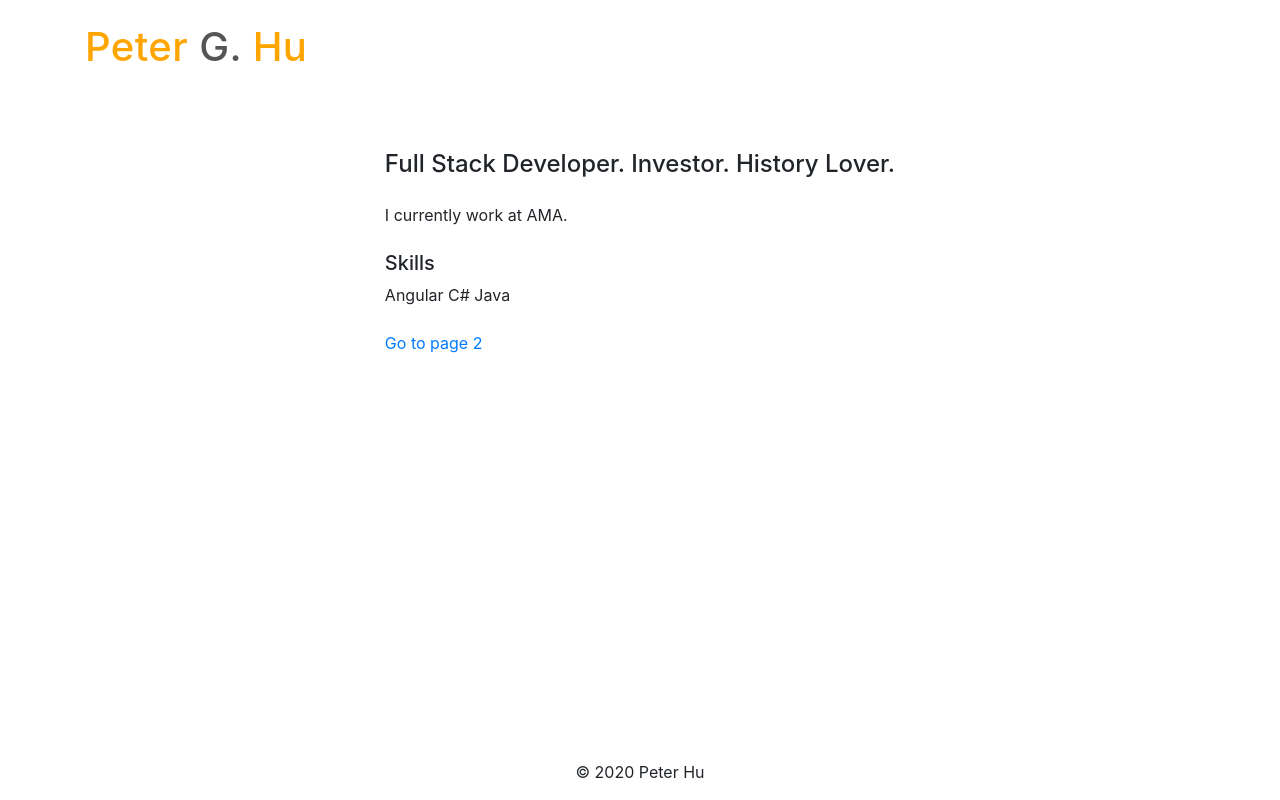
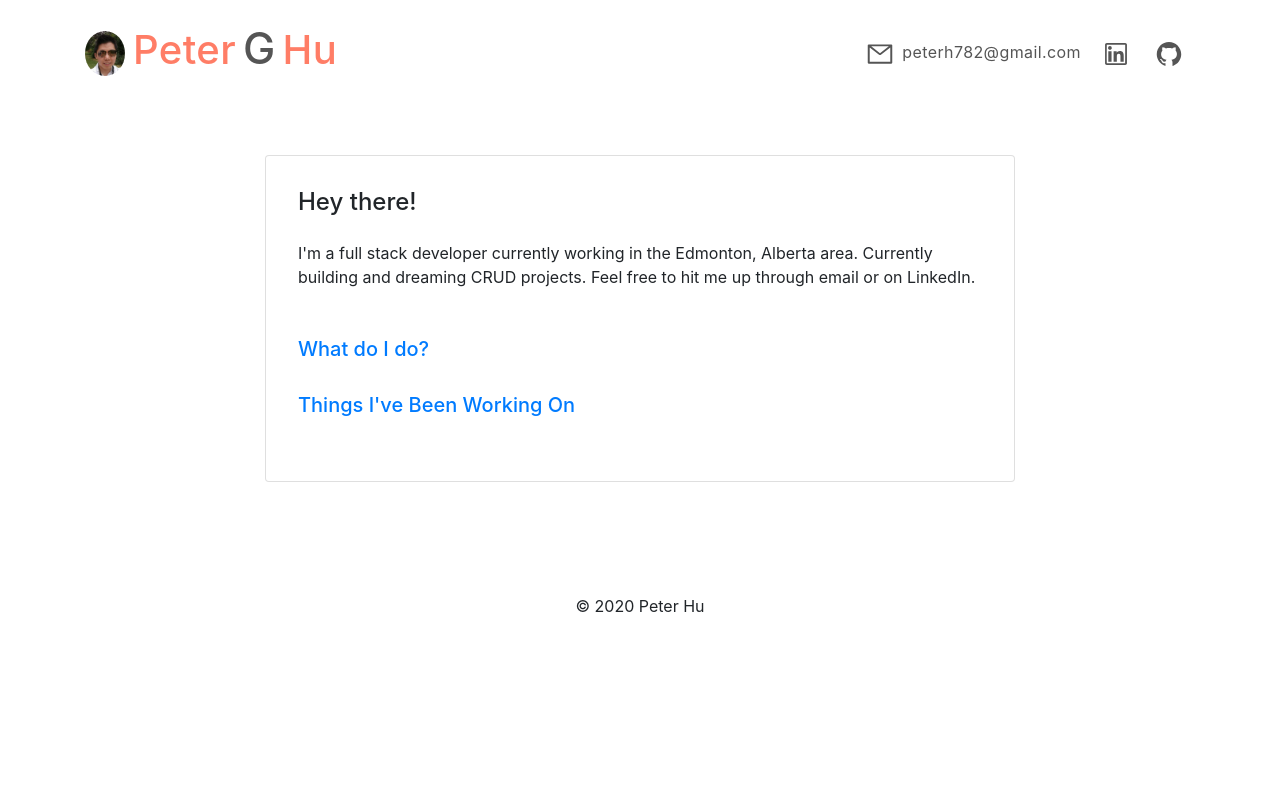
Before and after one commit to pghu782/peterhu.dev, a Gatsby site: page / in a window 1280 px wide. Built offline with nearby package versions, Linux system fonts and the light colour scheme; Gatsby itself is replaced by a stand-in of ours.

Commit message:
Get up to gradient animation

```diff
--- a/gatsby-config.js
+++ b/gatsby-config.js
@@ -1,7 +1,7 @@
 module.exports = {
   siteMetadata: {
     title: `Peter G. Hu`,
-    description: `TODO`,
+    description: `Peter's Portfolio Site V2`,
     author: `@peterh782`,
   },
   plugins: [
@@ -24,9 +24,9 @@ module.exports = {
         background_color: `#663399`,
         theme_color: `#663399`,
         display: `minimal-ui`,
-        icon: `src/images/gatsby-icon.png`, // This path is relative to the root of the site.
+        //icon: `src/images/gatsby-icon.png`, // This path is relative to the root of the site.
       },
     },
-    `gatsby-plugin-sass`
+    `gatsby-plugin-sass`,
   ],
 }
--- a/package.json
+++ b/package.json
@@ -21,7 +21,8 @@
     "react-bootstrap": "^1.0.0-beta.16",
     "react-dom": "^16.12.0",
     "react-helmet": "^5.2.1",
-    "react-icons": "^3.9.0"
+    "react-icons": "^3.9.0",
+    "react-medium-image-zoom": "^4.0.3"
   },
   "devDependencies": {
     "prettier": "^1.19.1"
--- a/src/components/header.js
+++ b/src/components/header.js
@@ -1,17 +1,58 @@
-// import { Link } from "gatsby"
+import { Link } from "gatsby"
 import PropTypes from "prop-types"
 import React from "react"
+import {
+  AiOutlineMail,
+  AiOutlineLinkedin,
+  AiOutlineGithub,
+} from "react-icons/ai"
+import headshot from "../images/headshot_small.jpg"
+import Image from "react-bootstrap/Image"
+function openLink(url) {
+  window.open(url, "_blank")
+}
 
 const Header = ({ siteTitle }) => (
   <header>
-    <div class="container">
+    <div class="container d-flex justify-content-between">
       {/* <h1>{siteTitle}</h1> */}
-      <h1>
-        <span class="header--orange">Peter</span>
-        <span class="header--black-enlarged"> G. </span>
-        <span class="header--orange">Hu</span>
-      </h1>
-      {/* put icons here */}
+      <Link to="/">
+        <h1>
+          <Image src={headshot} roundedCircle width="40px" />
+          <span class="header-left__text--orange ml-2">Peter</span>
+          <span class="header-left__text--black-enlarged"> G </span>
+          <span class="header-left__text--orange">Hu</span>
+        </h1>
+      </Link>
+      <div class="pt-2 mr-2">
+        <button
+          type="button"
+          class="btn btn-circle"
+          onClick={openLink.bind(this, "peterh782@gmail.com")}
+        >
+          <AiOutlineMail />
+        </button>
+        <a href="peterh782@gmail.com" class="header-email ml-1">
+          peterh782@gmail.com
+        </a>
+        <button
+          type="button"
+          class="btn btn-circle ml-2"
+          onClick={openLink.bind(
+            this,
+            "https://www.linkedin.com/in/peter-hu-p-eng-57450071/"
+          )}
+        >
+          <AiOutlineLinkedin />
+        </button>
+        <button
+          type="button"
+          class="btn btn-circle ml-2"
+          onClick={openLink.bind(this, "https://github.com/peterghu")}
+        >
+          <AiOutlineGithub />
+        </button>
+      </div>
     </div>
   </header>
 )
--- a/src/components/layout.scss
+++ b/src/components/layout.scss
@@ -1,3 +1,7 @@
+/* Variables */
+$orange-theme: #ff745cef;
+$grey-theme: rgb(85, 85, 85);
+
 html {
   font-family: sans-serif;
   font-size: 16px;
@@ -8,10 +12,18 @@ body {
   margin: 0;
   -webkit-font-smoothing: antialiased;
   -moz-osx-font-smoothing: grayscale;
+  background-color: rgb(248, 248, 248);
 }
 
 header {
   display: block;
+
+  a {
+    &:hover,
+    &:focus {
+      text-decoration: none;
+    }
+  }
 
   & > div {
     margin: 0 auto;
@@ -24,28 +36,94 @@ header {
   }
 }
 
-.header--orange {
-  color: orange;
+.btn-circle {
+  border-radius: 25px;
+  padding: 0;
+  width: 45px;
+  /* border: 1px solid black; */
+  height: 45px;
+  text-align: center;
+  border-color: lightgrey;
+
+  &:hover,
+  &:focus {
+    border-color: $orange-theme;
+    transition: border-color 0.5s ease-in;
+  }
+
+  &:hover svg path {
+    fill: $orange-theme;
+    transition: fill 0.5s ease-in;
+  }
+
+  svg {
+    height: 1.75rem;
+    width: 1.75rem;
+    fill: $grey-theme;
+  }
+}
+.header-left {
 }
 
-.header--black-enlarged {
-  color: rgb(85, 85, 85);
-  // font-size: 2.05rem;
+.header-left__text--orange {
+  color: $orange-theme;
+
+  // background: linear-gradient(red, blue);
+  // background-clip: text;
+  // -webkit-background-clip: text;
+  // -webkit-text-fill-color: transparent;
+  animation: 4s text-flash;
+
+  &:hover {
+    background: linear-gradient(white, grey);
+    background-clip: text;
+    -webkit-background-clip: text;
+    -webkit-text-fill-color: transparent;
+  }
+}
+
+@keyframes text-flash {
+  0%,
+  100% {
+    background-position: 0 0;
+  }
+  50% {
+    background-position: 100% 0;
+  }
+}
+
+.header-left__text--black-enlarged {
+  color: $grey-theme;
+  font-size: 2.7rem;
+  margin-left: -5px;
+  margin-right: -5px;
+}
+
+.header-email {
+  text-decoration: none;
+  color: $grey-theme;
 }
 
 footer {
   display: block;
   text-align: center;
-  bottom: 1rem;
-  position: absolute;
-  left: 50%;
-  transform: translateX(-50%);
+  margin-top: 7rem;
+  margin-bottom: 2rem;
 }
 
 .body-container {
   margin: 0 auto;
-  padding: 0 1.0875rem 1.45rem;
 }
 
 .description-container {
+  // background-color: white;
+  // border: 2px solid $grey-theme;
+  max-width: 750px;
+  padding: 2rem;
 }
+
+.project-container {
+  width: 950px;
+  padding: 2rem;
+  margin-bottom: 1rem;
+}
--- a/src/pages/404.js
+++ b/src/pages/404.js
@@ -7,7 +7,7 @@ const NotFoundPage = () => (
   <Layout>
     <SEO title="404: Not found" />
     <h1>NOT FOUND</h1>
-    <p>You just hit a route that doesn&#39;t exist... the sadness.</p>
+    <p>You just hit a route that doesn&#39;t exist.</p>
   </Layout>
 )
 
--- a/src/pages/index.js
+++ b/src/pages/index.js
@@ -1,6 +1,5 @@
 import React from "react"
 import { Link } from "gatsby"
-
 import Layout from "../components/layout"
 import SEO from "../components/seo"
 
@@ -9,15 +8,26 @@ const IndexPage = () => (
     <SEO title="Home" />
 
     <div class="d-flex justify-content-center mt-5">
-      <div class="description-container">
-        <h4 class="mb-4">Full Stack Developer. Investor. History Lover.</h4>
-        <div class="mb-4">I currently work at AMA.</div>
-
+      <div class="card description-container">
+        <h4 class="mb-4">Hey there!</h4>
+        <div class="mb-5">
+          I'm a full stack developer currently working in the Edmonton, Alberta
+          area. Currently building and dreaming CRUD projects. Feel free to hit
+          me up through email or on LinkedIn.
+        </div>
         <div class="mb-4">
-          <h5>Skills</h5>
-          <div>Angular C# Java</div>
+          <a
+            href="https://www.linkedin.com/in/peter-hu-p-eng-57450071/"
+            target="_blank"
+          >
+            <h5>What do I do?</h5>
+          </a>
         </div>
-        <Link to="/page-2/">Go to page 2</Link>
+        <div class="mb-4">
+          <Link to="/projects/">
+            <h5>Things I've Been Working On</h5>
+          </Link>
+        </div>
       </div>
     </div>
   </Layout>
```
Also changed, not shown: src/components/layout.js (+0 -7 lines), src/pages/page-2.js (deleted, +0 -16 lines), src/pages/projects.js (added, +120 -0 lines), src/images/EzTicTacToe1.png (added), src/images/FATE2.jpg (added), src/images/MorninBytes.png (added), src/images/gatsby-astronaut.png (deleted), src/images/gatsby-icon.png (deleted), src/images/headshot_small.jpg (added), src/images/profile_square.jpg (added), 2 other files.
